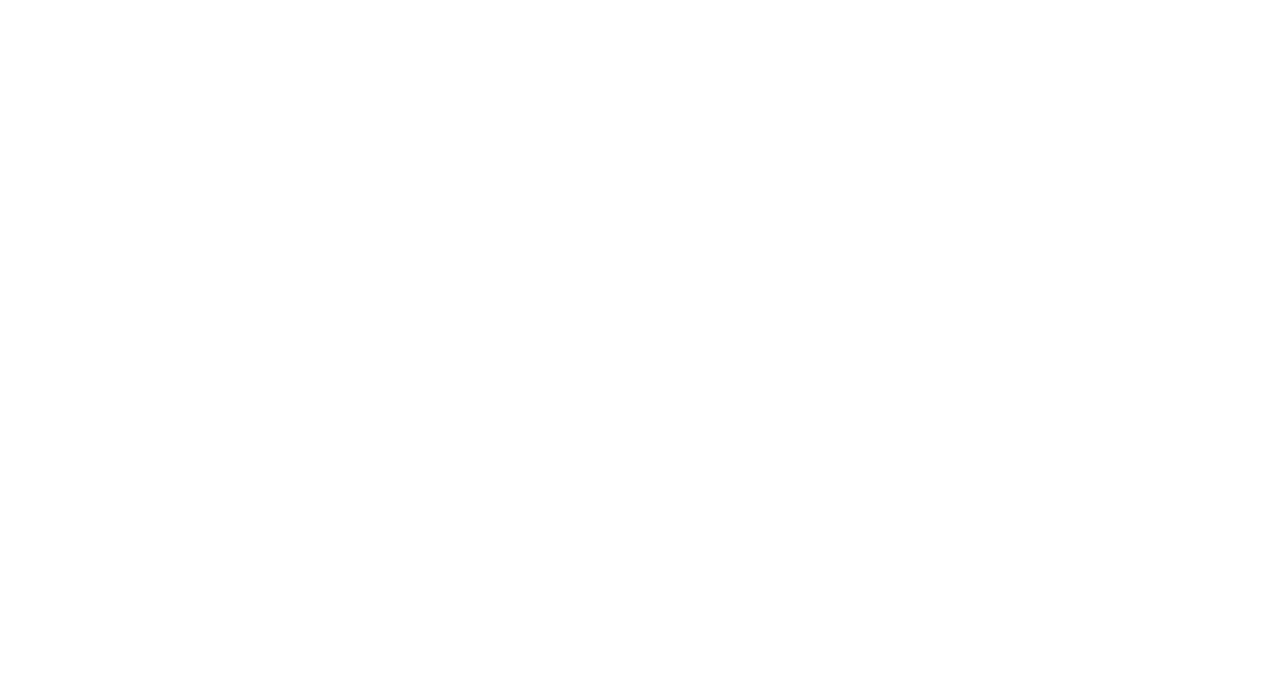
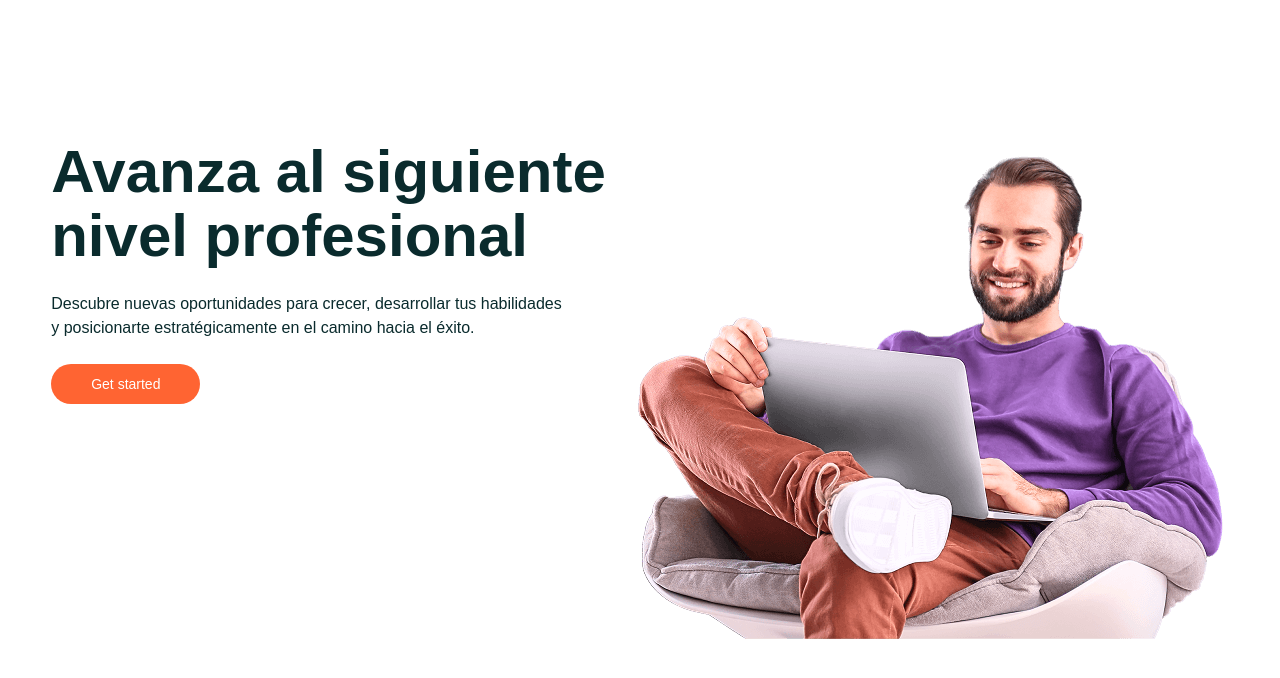
Before and after one commit to Mazagonzalez/vpm-page, an Astro site: page / in a window 1280 px wide. Built offline with nearby package versions, Linux system fonts and the light colour scheme; Astro itself is replaced by a stand-in of ours; a web font is replaced by a local one.

Commit message:
style: design section #1

```diff
--- /dev/null
+++ b/src/components/common/button.astro
@@ -0,0 +1,7 @@
+---
+const { text } = Astro.props;
+---
+
+<button class="bg-main hover:bg-main/90 py-2.5 px-10 w-fit text-sm font-medium rounded-full text-white cursor-pointer">
+    {text ? text : 'Get started'}
+</button>
--- /dev/null
+++ b/src/components/home/hero-section.astro
@@ -0,0 +1,23 @@
+---
+import Button from "@/components/common/button.astro";
+---
+
+<section class="size-screen pt-[140px]">
+    <div class="flex flex-col lg:flex-row justify-center gap-[18px]">
+        <div class="col gap-6">
+            <h1 class="text-[60px] leading-[64px] font-semibold">
+                Avanza al siguiente <br class="br-hidden">
+                nivel profesional
+            </h1>
+
+            <p>
+                Descubre nuevas oportunidades para crecer, desarrollar tus habilidades <br class="br-hidden">
+                y posicionarte estratégicamente en el camino hacia el éxito.
+            </p>
+
+            <Button />
+        </div>
+
+        <img src="/images/man-with-computer.png" alt="Man With Computer" loading="eager">
+    </div>
+</section>
--- a/src/pages/index.astro
+++ b/src/pages/index.astro
@@ -1,7 +1,8 @@
 ---
+import HeroSection from "@/components/home/hero-section.astro";
 import Layout from "@/layouts/Layout.astro";
 ---
 
 <Layout>
-
+	<HeroSection />
 </Layout>
--- a/src/styles/components.css
+++ b/src/styles/components.css
@@ -47,7 +47,7 @@
 }
 
 .size-screen{
-    @apply lg:max-w-[1100px] lg:mx-auto px-4 lg:px-0
+    @apply lg:max-w-[1250px] lg:mx-auto px-4 lg:px-0
 }
 
 .padding-auto{
--- a/src/styles/global.css
+++ b/src/styles/global.css
@@ -2,3 +2,8 @@
 
 @import "./components.css";
 @import "./scrollbar.css";
+
+@theme{
+    --color-main: #FF6432;
+    --color-secondary: #0A2B2D;
+}
```
Also changed, not shown: public/images/man-with-computer.png (added).
